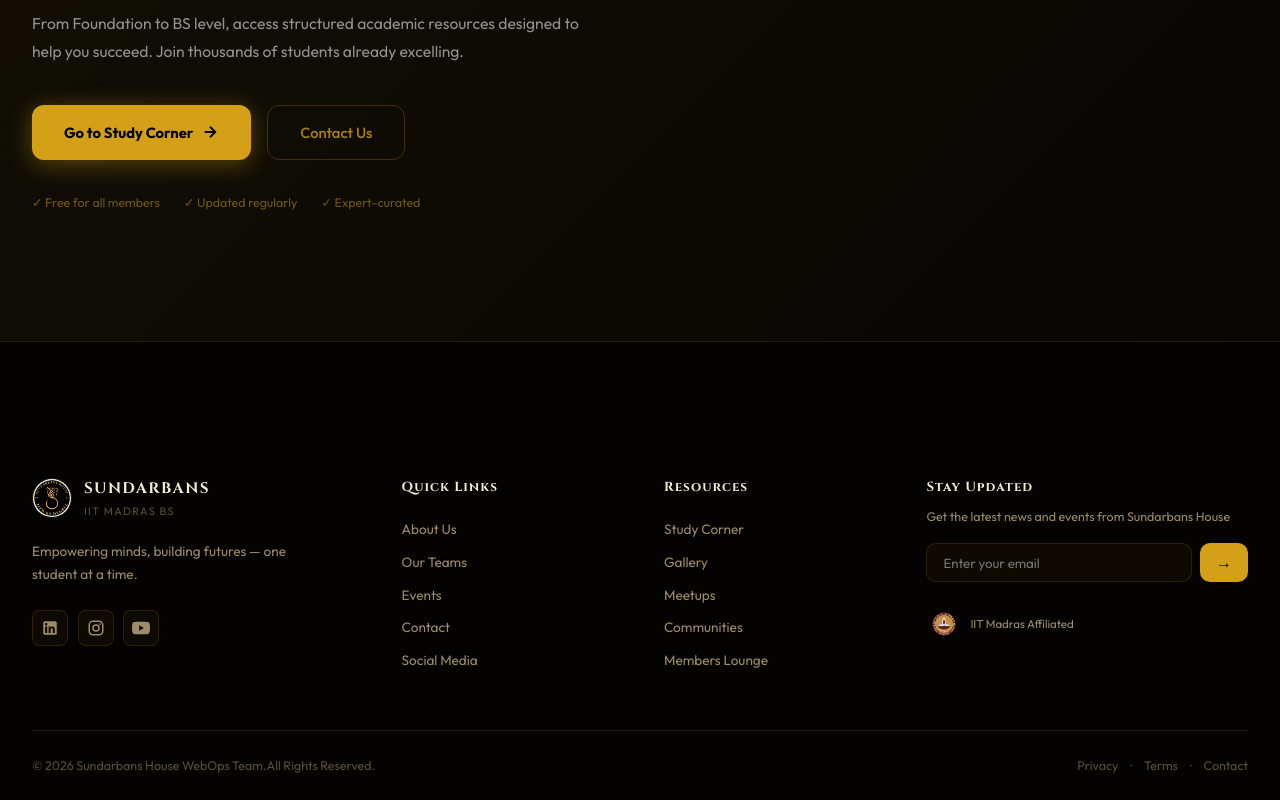
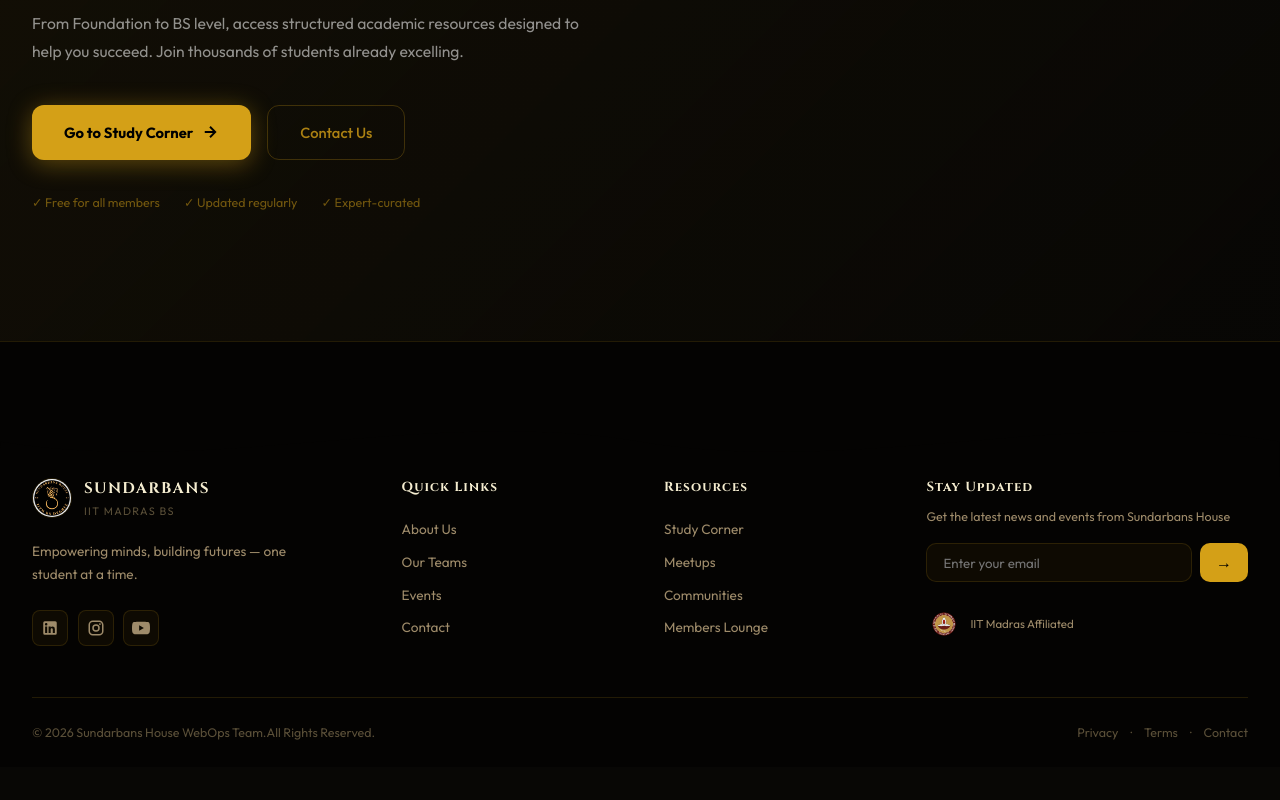
Before and after one commit to shoaib2000857/Sundarbans-House_Vue, a Vue app: page /members in a window 1280 px wide. Shown: the part 5273-6073 px from the top of the page. After the commit the page ends 6040 px from the top, so only its background shows below. Built offline with nearby package versions, Linux system fonts and the light colour scheme.

Commit message:
Footer optimised

```diff
--- a/src/components/AppFooter.vue
+++ b/src/components/AppFooter.vue
@@ -40,12 +40,10 @@
           <router-link to="/teams">Our Teams</router-link>
           <router-link to="/events">Events</router-link>
           <router-link to="/contact">Contact</router-link>
-          <router-link to="/social">Social Media</router-link>
         </div>
         <div class="flinks">
           <h4>Resources</h4>
           <router-link to="/study">Study Corner</router-link>
-          <router-link to="/gallery">Gallery</router-link>
           <router-link to="/meetups">Meetups</router-link>
           <router-link to="/community">Communities</router-link>
           <router-link to="/members">Members Lounge</router-link>
```
